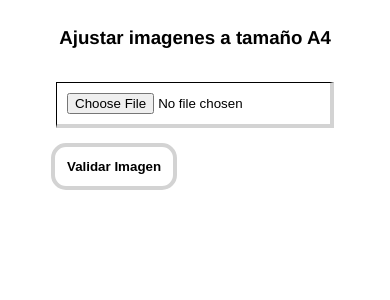
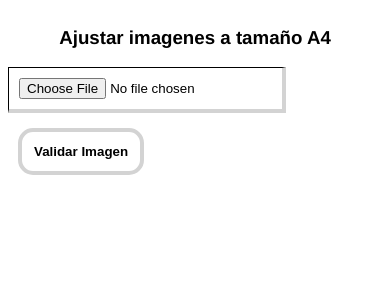
Before and after one commit to Andresdavid2310/PracticaProteccion, a React (Create React App) app: page / in a window 390 px wide. Shown: the top 300 px of the page. Built offline with nearby package versions, Linux system fonts and the light colour scheme.

Commit message:
ajustes proyecto

```diff
--- a/src/components/ResizeImage..jsx
+++ b/src/components/ResizeImage..jsx
@@ -52,11 +52,12 @@ export const ResizeImage = ({dimensiones}) => {
      }
 
      return (
-          <div>
+          <>
                <button className="boton-validar" onClick = {calcResize}>Validar Imagen</button>
                {
                     estOriginal ? (
                          <>
+
                                    <p>Tamaño de la imagen Original</p>
                                    <p>Width: {width}</p>
                                    <p>Heigth: {height}</p>
@@ -64,11 +65,12 @@ export const ResizeImage = ({dimensiones}) => {
                                    <p>Width: {redimension.width}</p>
                                    <p>Heigth: {redimension.heigth}</p>
                                    <p>Orientacion Hoja A4: {redimension.orientacion}</p>
+
                          </>
                     ): null
 
                }
+          </>
 
-          </div>
      )
 }
--- a/src/index.css
+++ b/src/index.css
@@ -9,7 +9,6 @@ html, body{
      border-top: 1px solid black;
      border-left: 1px solid black;
      padding: 10px;
-     margin: 15px;
      cursor: pointer;
 }
 
@@ -58,4 +57,8 @@ html, body{
           flex-direction: column;
           flex-wrap: wrap;
      }
+
+     .boton-validar{
+          margin-top: 15px ;
+     }
 }
```
Also changed, not shown: 1 other file (tests, documents, lock files or other folders). Lines whose indentation alone changed are shown as unchanged.
